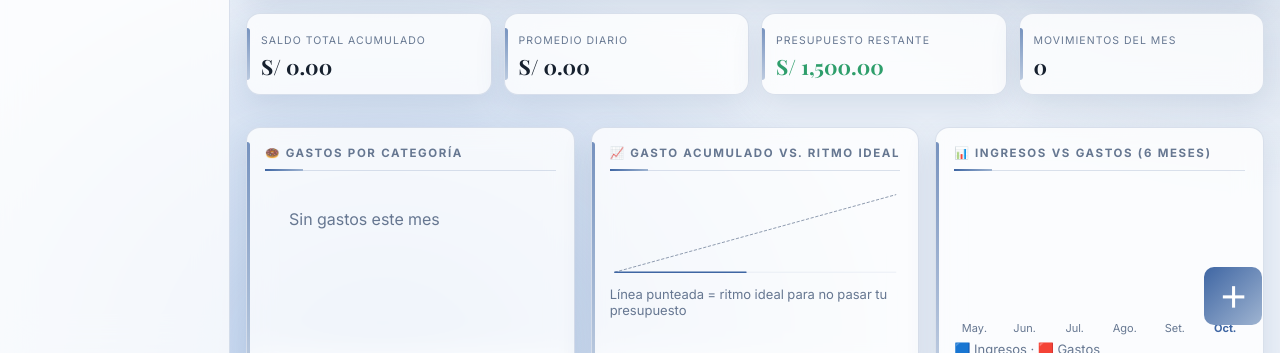
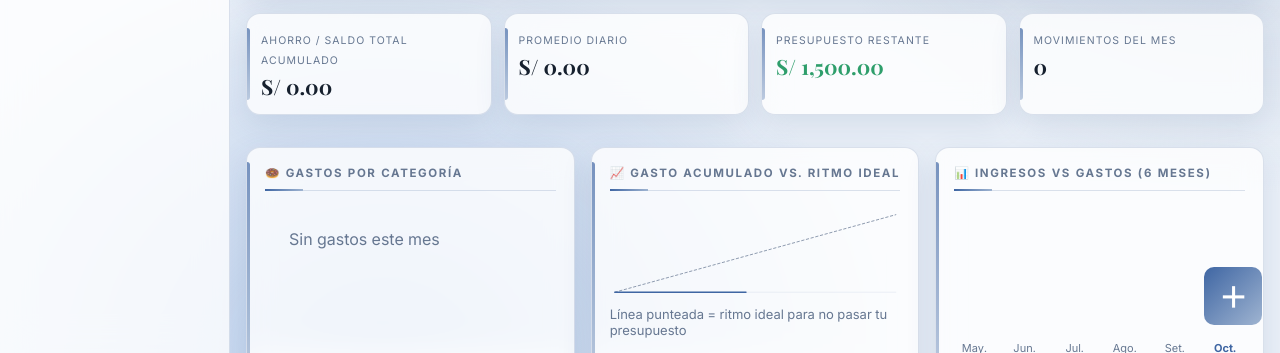
Before and after one commit to fabrizioduran85/mis-finanzas, a plain HTML site: page index.html in a window 1280 px wide. Shown: the part 447-800 px from the top of the page. Drawn offline with nearby package versions, Linux system fonts and the light colour scheme.

Commit message:
Add files via upload

```diff
--- a/index.html
+++ b/index.html
@@ -99,7 +99,7 @@ h3:after{content:"";position:absolute;left:0;bottom:-1px;width:38px;height:2px;b
  <div class="chips"><div class="chip">⬆ Ingresos<b id="ti">0</b></div><div class="chip">⬇ Gastos<b id="tg">0</b></div><div class="chip">💰 Ahorro<b id="sr">0%</b></div></div></div>
  <div class="card"><h3>📅 Tu dinero de hoy</h3><div class="today"><div><div class="sub">Puedes gastar hoy</div><div class="n" id="al">—</div></div><div style="flex:1"><div class="sub" id="ts">Gastado hoy: 0</div><div class="bar"><i id="tb"></i></div></div></div></div>
  <div class="grid">
-  <div class="card kpi"><span class="sub">Saldo total acumulado</span><b id="bal">0</b></div>
+  <div class="card kpi"><span class="sub">Ahorro / saldo total acumulado</span><b id="bal">0</b></div>
   <div class="card kpi"><span class="sub">Promedio diario</span><b id="avg">0</b></div>
   <div class="card kpi"><span class="sub">Presupuesto restante</span><b id="left">0</b></div>
   <div class="card kpi"><span class="sub">Movimientos del mes</span><b id="cnt">0</b></div>
@@ -131,7 +131,7 @@ h3:after{content:"";position:absolute;left:0;bottom:-1px;width:38px;height:2px;b
  <div id="dbl"></div>
 </section>
 <section class="view" id="v-set">
- <div class="card"><h3>Variables</h3><div class="f"><div><label>Moneda</label><input id="cur"></div><div><label>Presupuesto mensual de gastos</label><input id="bud" type="number" inputmode="decimal"></div></div></div>
+ <div class="card"><h3>Variables</h3><div class="f"><div><label>Moneda</label><input id="cur"></div><div><label>Presupuesto mensual de gastos</label><input id="bud" type="number" inputmode="decimal"></div><div><label>Ahorro inicial (lo que ya tienes ahorrado)</label><input id="ini" type="number" inputmode="decimal" placeholder="Ej: 230"></div></div></div>
  <div class="card"><h3>Categorías de gasto (emoji, color, nombre, límite mensual)</h3><div id="catset"></div><button class="btn g" id="addcat">+ Agregar categoría</button></div>
  <div class="card"><h3>Métodos de pago e ingresos</h3><label>Métodos de pago (separados por coma)</label><input id="pms"><label style="margin-top:10px">Fuentes de ingreso (separadas por coma)</label><input id="ins"></div>
  <div class="card"><h3>Sincronización Google Sheets</h3><label>URL de Apps Script (termina en /exec)</label><input id="url" placeholder="https://script.google.com/macros/s/.../exec"><label style="margin:12px 0;display:flex;gap:8px;align-items:center"><input type="checkbox" id="auto" style="width:20px;height:20px"> Sincronizar automáticamente</label><div class="row"><button class="btn" id="up">☁ Subir ahora</button><button class="btn g" id="dw">⬇ Descargar</button></div><div class="sub" style="margin-top:8px">Funciona cuando la página está en tu propio hosting (GitHub Pages o Netlify).</div></div>
@@ -167,7 +167,7 @@ function dash(){
  const ms=new Set(S.items.map(i=>i.d.slice(0,7)));ms.add(TD().slice(0,7));ms.add(sel);
  $('#msel').innerHTML=[...ms].sort().reverse().map(m=>`<option value="${m}" ${m==sel?'selected':''}>${mname(m)}</option>`).join('');
  $('#ml').textContent=mname(sel);
- const it=inM(),inc=sum(it.filter(isI)),gs=it.filter(i=>!isI(i)),tot=sum(gs),all=sum(S.items.filter(isI))-sum(S.items.filter(i=>!isI(i)));
+ const it=inM(),inc=sum(it.filter(isI)),gs=it.filter(i=>!isI(i)),tot=sum(gs),all=sum(S.items.filter(isI))-sum(S.items.filter(i=>!isI(i)))+(+S.cfg.ini||0);
  count($('#tm'),inc-tot,prev);prev=inc-tot;
  $('#ti').textContent=money(inc);$('#tg').textContent=money(tot);$('#sr').textContent=inc?Math.round((inc-tot)/inc*100)+'%':'—';
  $('#bal').textContent=money(all);$('#cnt').textContent=it.length;
@@ -210,7 +210,7 @@ function goals(){
  $('#goals').innerHTML=S.goals.length?S.goals.map(g=>{const p=Math.min(100,g.s/g.t*100);return`<div class="card goal"><svg viewBox="0 0 42 42"><circle cx="21" cy="21" r="15.9" stroke="var(--bd)"/><circle cx="21" cy="21" r="15.9" stroke="${p>=100?'var(--ok)':'var(--ac)'}" stroke-linecap="round" stroke-dasharray="${p} 100"/></svg><div style="flex:1"><b>${esc(g.e)} ${esc(g.n)}</b><div class="sub">${money(g.s)} de ${money(g.t)} · ${Math.round(p)}%${p>=100?' 🎉':''}</div><div class="row" style="margin-top:8px"><input type="number" inputmode="decimal" placeholder="Aporte" id="ga${g.id}" style="flex:1;min-width:80px"><button class="btn" data-ga="${g.id}">＋</button><button class="x" data-gd="${g.id}">🗑️</button></div></div></div>`}).join(''):'<div class="card empty">Crea tu primera meta de ahorro 🎯</div>';
 }
 function sets(){
- $('#cur').value=S.cfg.cur;$('#bud').value=S.cfg.bud;$('#pms').value=S.cfg.pms.join(', ');$('#ins').value=S.cfg.ins.join(', ');
+ $('#cur').value=S.cfg.cur;$('#bud').value=S.cfg.bud;$('#ini').value=S.cfg.ini||'';$('#pms').value=S.cfg.pms.join(', ');$('#ins').value=S.cfg.ins.join(', ');
  $('#catset').innerHTML=S.cfg.cats.map((c,i)=>`<div class="cr"><input type="color" value="${c.c}" data-ci="${i}" data-k="c"><input value="${esc(c.e||'')}" data-ci="${i}" data-k="e"><input value="${esc(c.n)}" data-ci="${i}" data-k="n"><input type="number" value="${c.l||''}" placeholder="Límite" data-ci="${i}" data-k="l"><button class="x" data-dc="${i}">🗑️</button></div>`).join('');
 }
 function fill(){$('#c').innerHTML=(kind=='i'?S.cfg.ins:S.cfg.cats.map(c=>c.n)).map(c=>`<option>${esc(c)}</option>`).join('');$('#mp').innerHTML=S.cfg.pms.map(c=>`<option>${esc(c)}</option>`).join('');$('#cl').textContent=kind=='i'?'Fuente':'Categoría'}
@@ -234,7 +234,7 @@ $('#mo').onclick=e=>{const m=e.target.closest('.mc');if(m){sel=m.dataset.m;all()
 $('#gadd').onclick=()=>{const t=parseFloat($('#gt').value),n=$('#gn').value.trim();if(!n||!(t>0))return toast('Completa nombre y monto');S.goals.push({id:Date.now(),n,t,s:0,e:$('#ge').value||'🎯'});$('#gn').value='';$('#gt').value='';save();goals()};
 $('#goals').onclick=e=>{const a=e.target.dataset.ga,d=e.target.dataset.gd;if(a){const v=parseFloat($('#ga'+a).value);if(v>0){S.goals.find(g=>g.id==a).s+=v;save();goals();toast('Aporte agregado 💰')}}if(d){S.goals=S.goals.filter(g=>g.id!=d);save();goals()}};
 document.querySelectorAll('nav button').forEach(b=>b.onclick=()=>{document.querySelectorAll('nav button,.view').forEach(x=>x.classList.remove('on'));b.classList.add('on');$('#v-'+b.dataset.v).classList.add('on');if(b.dataset.v=='dash')dash();scrollTo({top:0})});
-$('#cur').oninput=e=>{S.cfg.cur=e.target.value||'S/';save()};$('#bud').oninput=e=>{S.cfg.bud=+e.target.value;save()};
+$('#cur').oninput=e=>{S.cfg.cur=e.target.value||'S/';save()};$('#bud').oninput=e=>{S.cfg.bud=+e.target.value;save()};$('#ini').oninput=e=>{S.cfg.ini=+e.target.value;save();dash()};
 $('#pms').onchange=e=>{S.cfg.pms=e.target.value.split(',').map(s=>s.trim()).filter(Boolean);save()};$('#ins').onchange=e=>{S.cfg.ins=e.target.value.split(',').map(s=>s.trim()).filter(Boolean);save()};
 $('#catset').oninput=e=>{const i=e.target.dataset.ci;if(i==null)return;const k=e.target.dataset.k,c=S.cfg.cats[i],old=c.n;c[k]=k=='l'?+e.target.value:e.target.value;if(k=='n')S.items.forEach(t=>{if(t.c==old&&!isI(t))t.c=e.target.value});save()};
 $('#catset').onclick=e=>{const i=e.target.dataset.dc;if(i!=null&&S.cfg.cats.length>1){S.cfg.cats.splice(i,1);save();sets()}};
```
